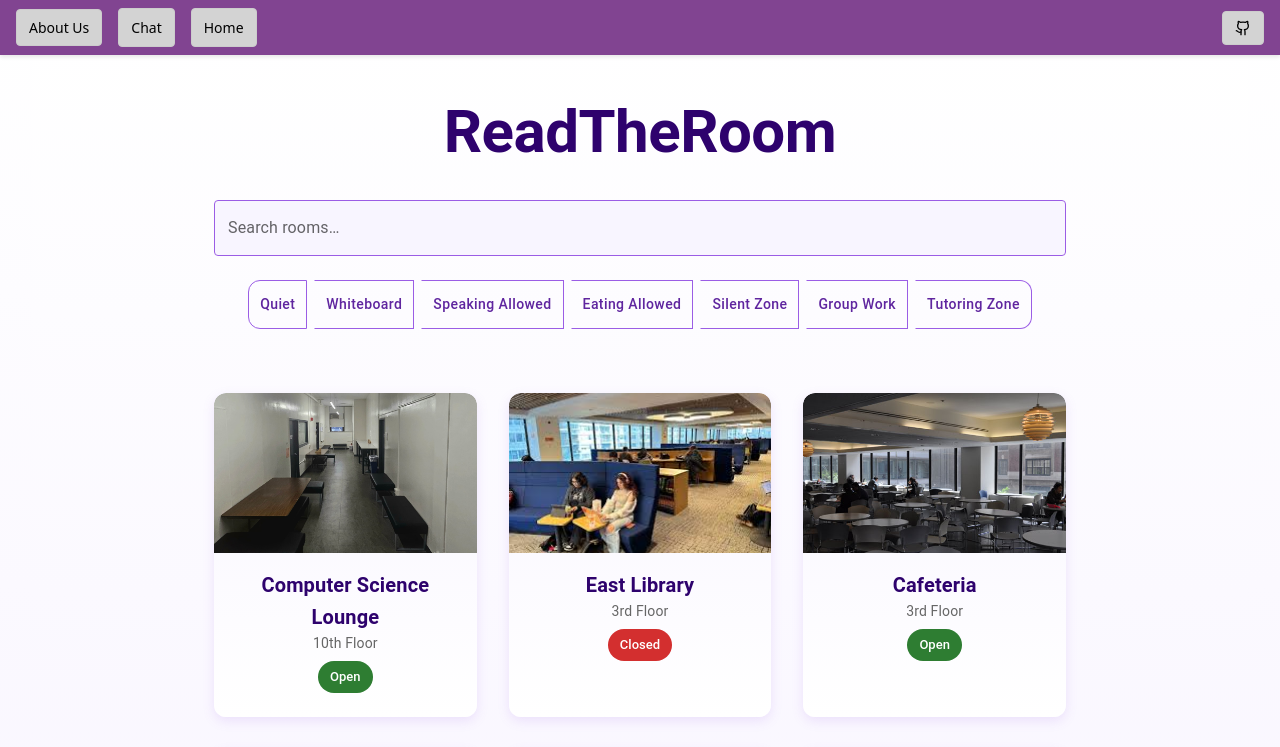
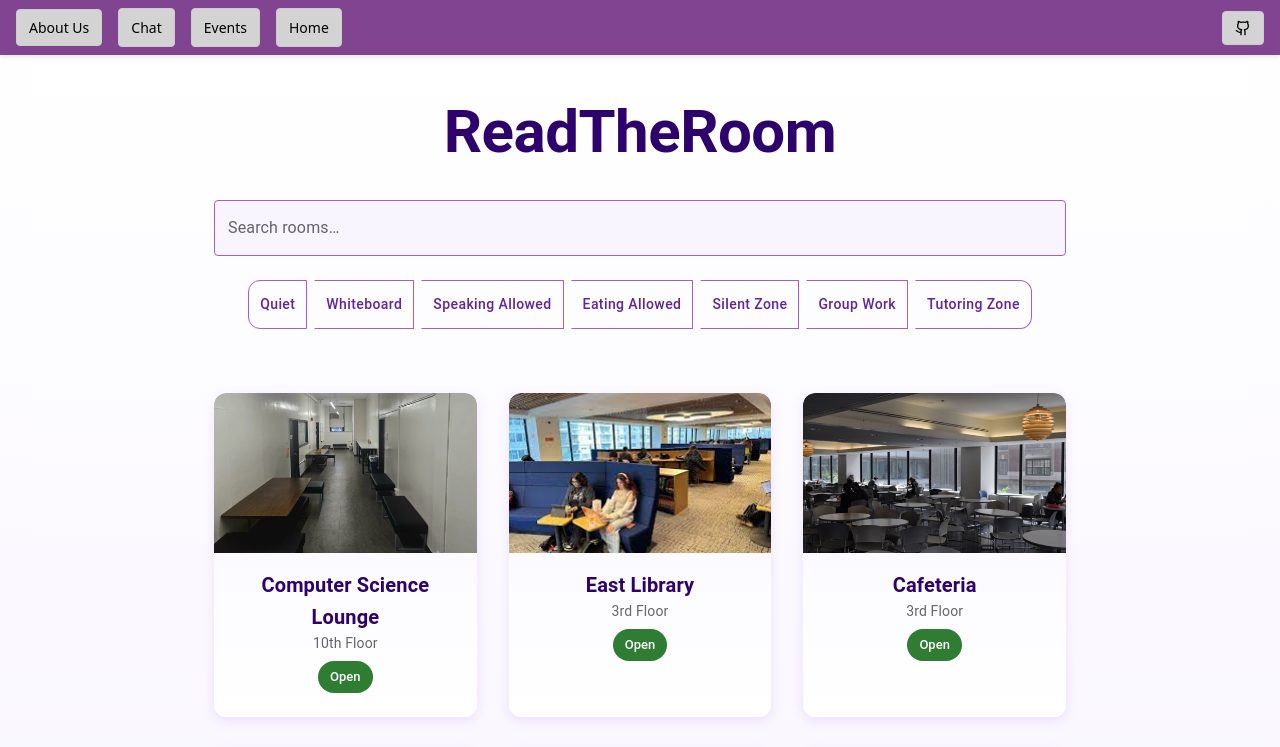
Before and after one commit to ishmamk1/hunterhacks2025, a React (Vite) app in the folder frontend/frontend/: page / in a window 1280 px wide. Shown: the top 747 px of the page. Built offline with nearby package versions, Linux system fonts and the light colour scheme.

Commit message:
Created events page

```diff
--- /dev/null
+++ b/frontend/frontend/src/components/Events.tsx
@@ -0,0 +1,21 @@
+import React, { useState, useEffect } from 'react';
+import { Box, Typography, Grid, Card, CardContent, CardActions, Button, Divider, CircularProgress } from '@mui/material';
+import { Event as EventIcon } from '@mui/icons-material';
+
+interface Event {
+  id: string;
+  title: string;
+  description: string;
+  date: string;
+  location: string;
+  isLoading: boolean;
+}
+
+const EventsPage: React.FC = () => {
+
+  return (
+    <></>
+  );
+};
+
+export default EventsPage;
--- a/frontend/frontend/src/components/NavBar.tsx
+++ b/frontend/frontend/src/components/NavBar.tsx
@@ -8,6 +8,7 @@ export default function Navbar() {
         <div className="navbar-left">
         <a href = "/about"> <button className="about-us-button">About Us</button> </a>
         <a href="/chat" className="home-button">Chat</a>
+        <a href="/events" className="home-button">Events</a>
         <a href="/" className="home-button">Home</a>
         </div>
 
--- a/frontend/frontend/src/components/RoomButton.tsx
+++ b/frontend/frontend/src/components/RoomButton.tsx
@@ -26,7 +26,7 @@ const RoomButtons: React.FC<RoomButtonsProps> = ({
   onRoomClick,
   searchTerm,
 }) => {
-  const getRandomStatus = () => (Math.random() > 0.5 ? 'Open' : 'Closed');
+  const getRandomStatus = () => ('Open');
 
   return (
     <Box
--- a/frontend/frontend/src/components/Router.tsx
+++ b/frontend/frontend/src/components/Router.tsx
@@ -3,6 +3,7 @@ import { BrowserRouter, Route, Routes } from "react-router-dom";
 import Home from "./Home";
 import ChatBot from "./ChatBot";
 import About from "./About";
+import EventsPage from "./Events";
 
 // Import your components
 
@@ -13,6 +14,7 @@ const Router: React.FC = () => {
         <Route path="/" Component={Home}></Route>
         <Route path="*" Component={Home}></Route>
         <Route path="/chat" Component={ChatBot}></Route>
+        <Route path="/events" Component={EventsPage}></Route>
         <Route path="/about" Component={About}></Route>
       </Routes>
     </BrowserRouter>
```
